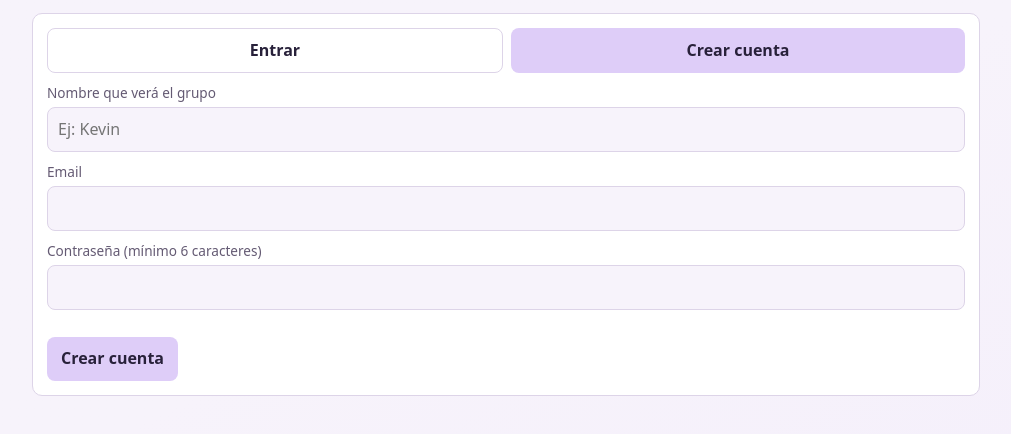
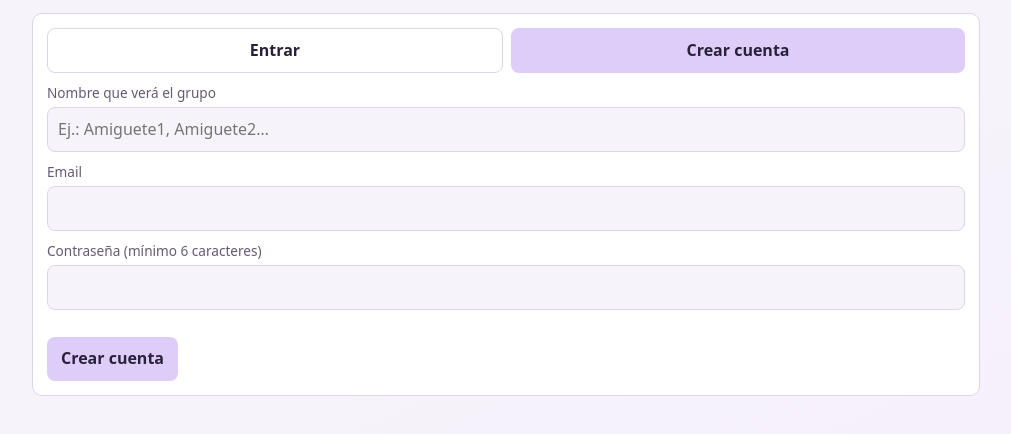
Before and after one commit to Nuke11Proof/HotWheels, a plain HTML site: page index.html in a window 1280 px wide. Both pictures are taken after a click on the button "Crear cuenta". Shown: the part 78-512 px from the top of the page, without its empty margins (134-1145 px from the left). Drawn offline with nearby package versions, Linux system fonts and the light colour scheme.

Commit message:
Actualiza el ejemplo de nombre en el registro

```diff
--- a/index.html
+++ b/index.html
@@ -170,7 +170,7 @@
     <form id="auth-form">
       <div id="nick-wrap" hidden>
         <label for="nickname">Nombre que verá el grupo</label>
-        <input id="nickname" autocomplete="nickname" maxlength="24" placeholder="Ej: Kevin">
+        <input id="nickname" autocomplete="nickname" maxlength="24" placeholder="Ej.: Amiguete1, Amiguete2…">
       </div>
       <label for="email">Email</label>
       <input id="email" type="email" autocomplete="email" required>
```
